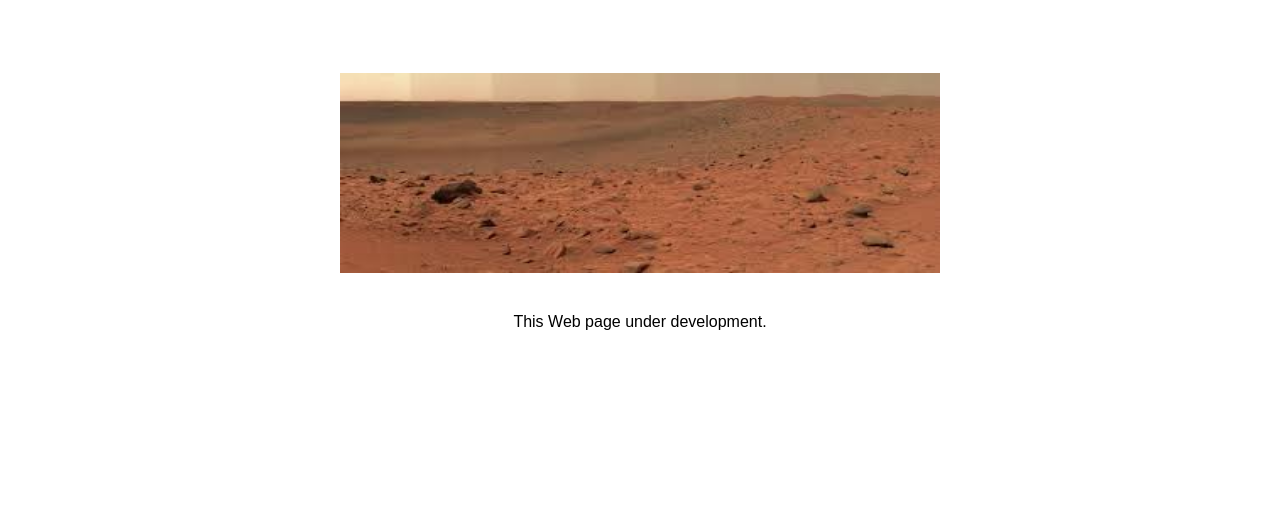
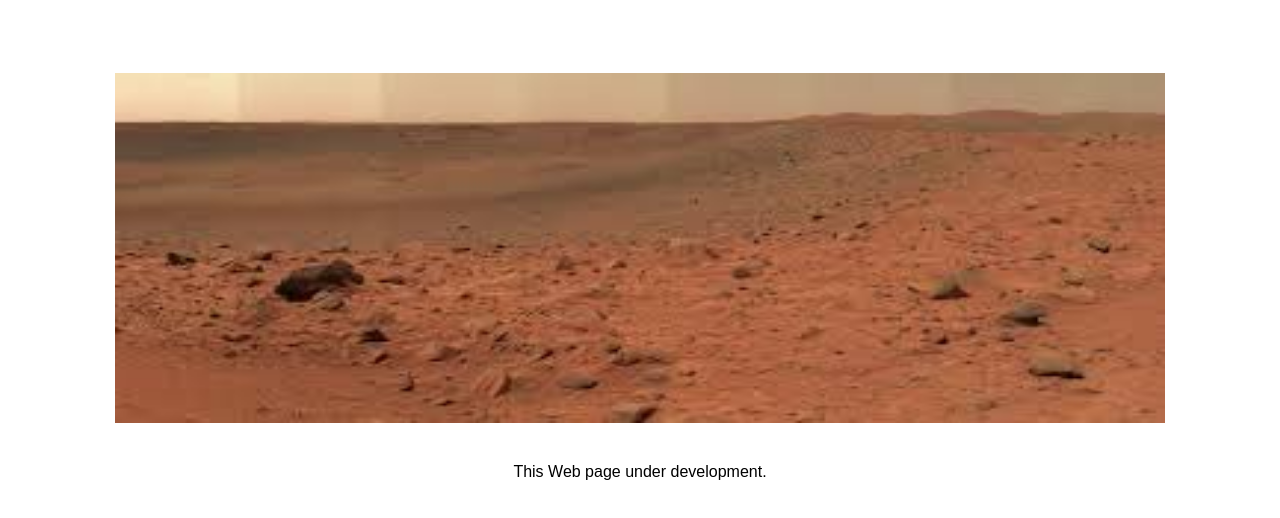
Before and after one commit to robert-e-tuzun/robert-e-tuzun.github.io, a plain HTML site: page index.html in a window 1280 px wide. Shown: the part 88-606 px from the top of the page. Drawn offline with Linux system fonts and the light colour scheme.

Commit message:
A small change

```diff
--- a/index.html
+++ b/index.html
@@ -18,7 +18,7 @@
 <br>
 <br>
 
-<span class="center"> <img src="mars.jpg" width="600" height="200"> </span>
+<span class="center"> <img src="mars.jpg" width="1050" height="350"> </span>
 
 <br>
 <br>
```
